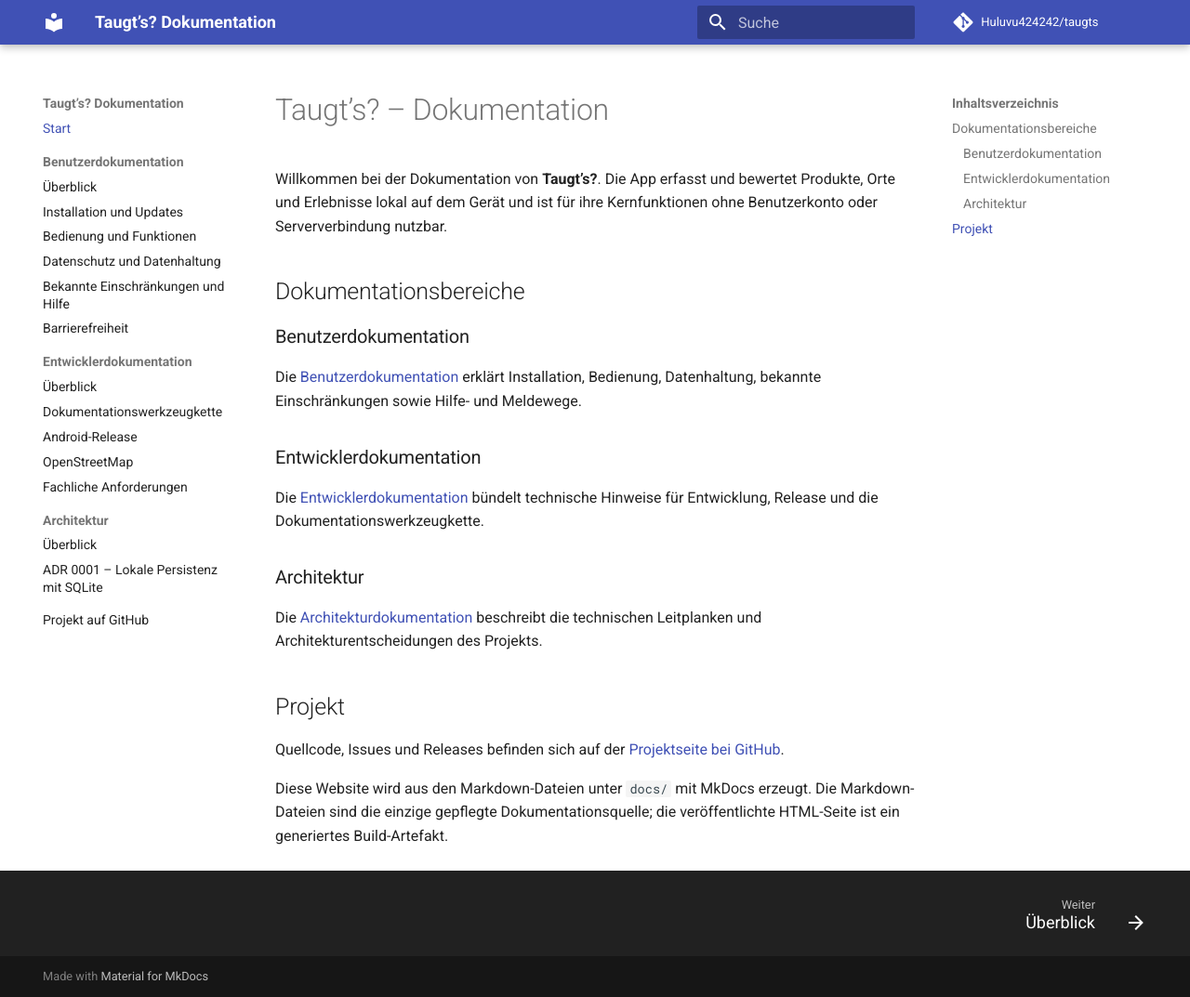
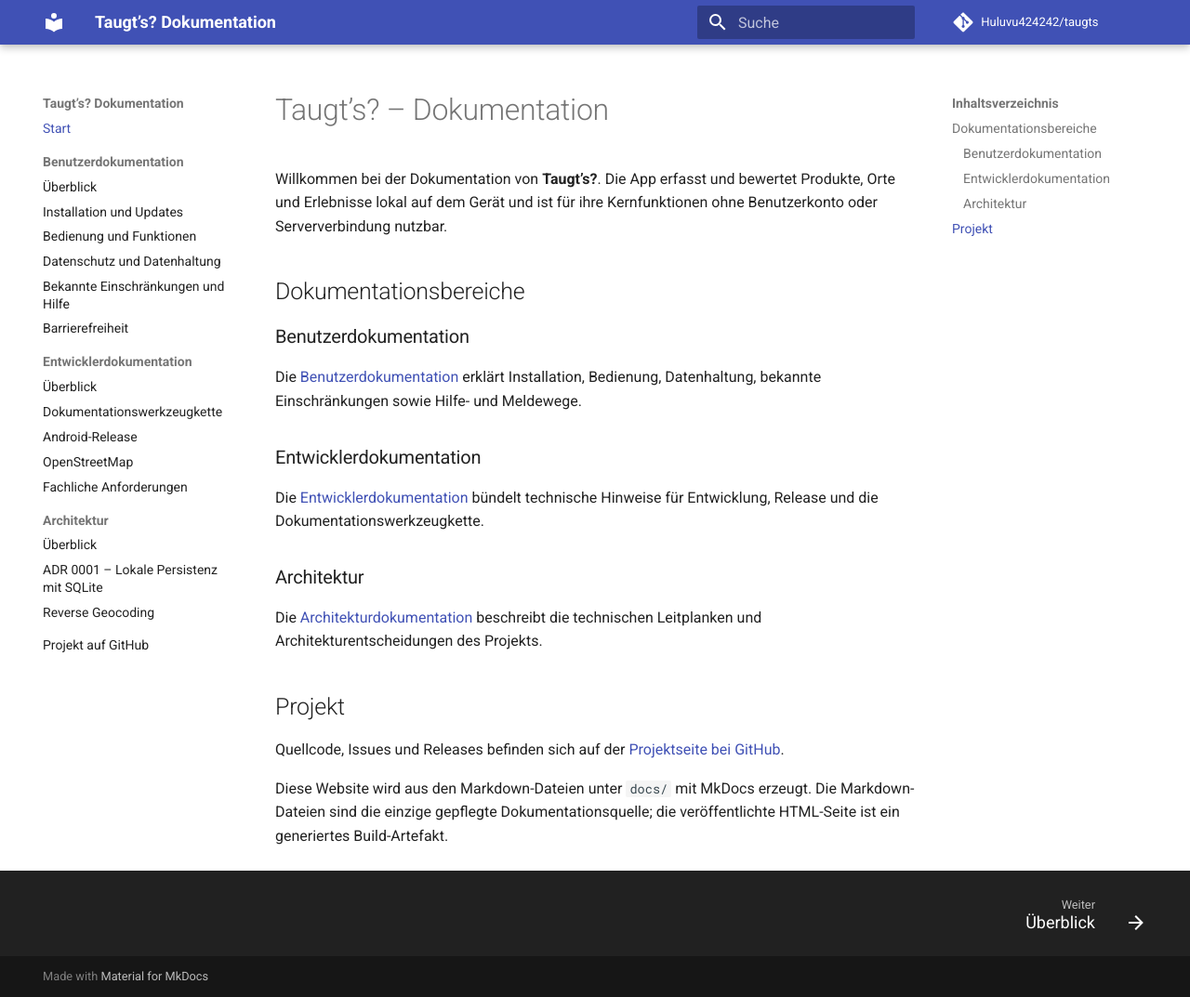
Before and after one commit to Huluvu424242/taugts, an MkDocs documentation site: the page built from docs/index.md, in a window 1280 px wide and 1073 px high. Shown: the whole window at 93% size. Built offline with MkDocs 1.6.1 and Material for MkDocs 9.7.7, drawn with Linux system fonts in a browser that asks for light colours; comment, search, counter and statistics services are not loaded.

Commit message:
Story #14: Reverse-Geocoding-Doku in Navigation aufnehmen

```diff
--- a/mkdocs.yml
+++ b/mkdocs.yml
@@ -40,6 +40,7 @@ nav:
   - Architektur:
       - Überblick: architecture/README.md
       - ADR 0001 – Lokale Persistenz mit SQLite: architecture/0001-lokale-persistenz-mit-sqlite.md
+      - Reverse Geocoding: architecture/reverse-geocoding.md
   - Projekt auf GitHub: https://github.com/Huluvu424242/taugts
 
 markdown_extensions:
```
